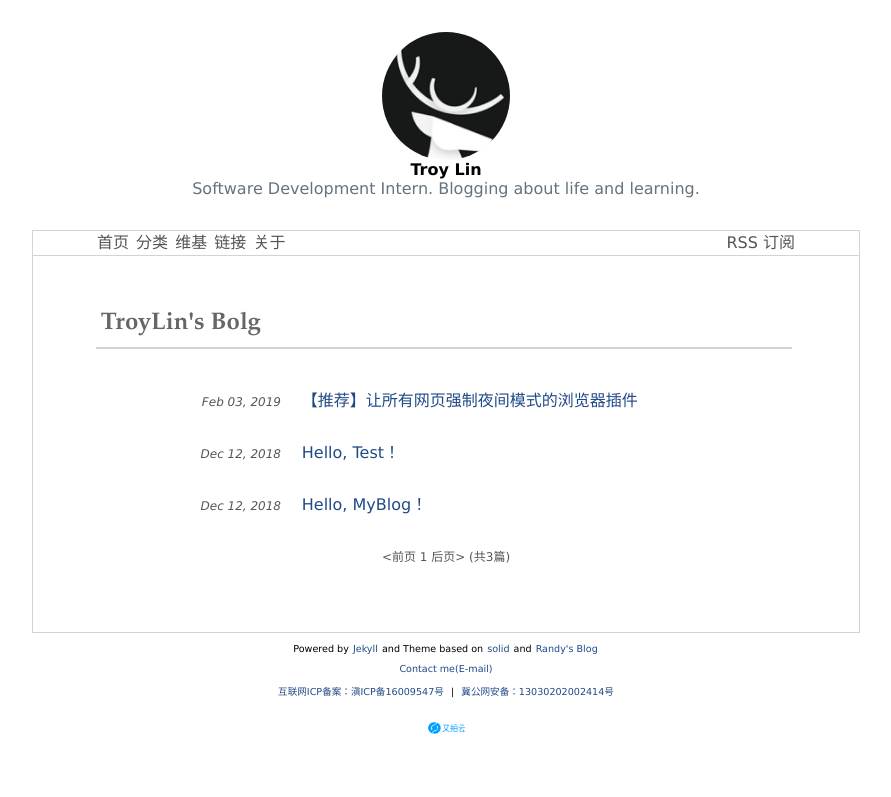
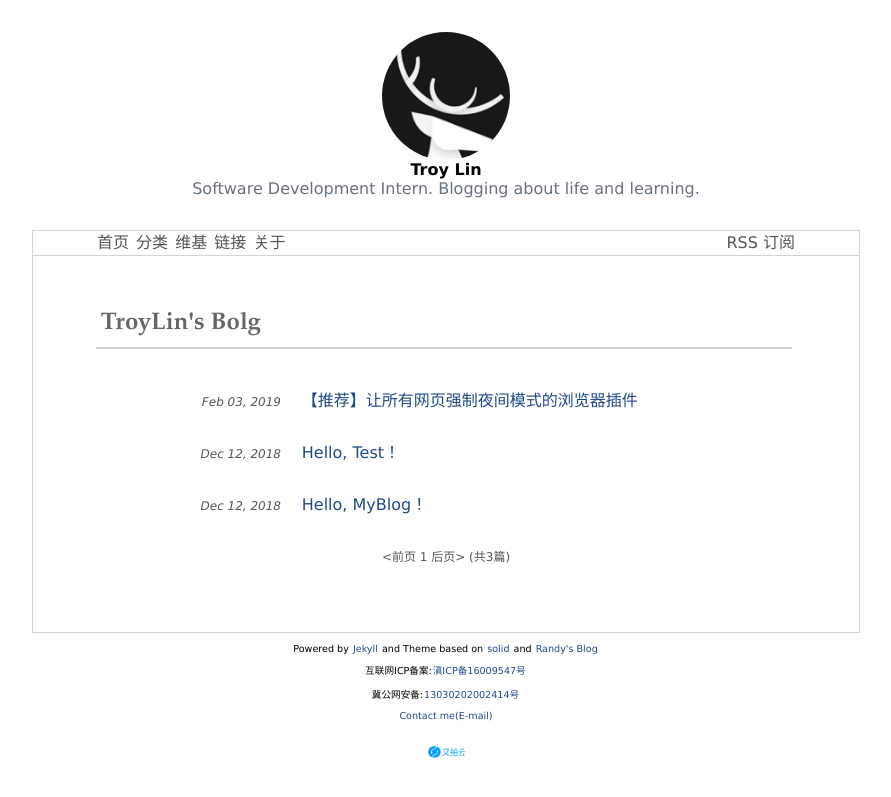
Before and after one commit to TroyLin0218/TroyLin0218.github.io, a Jekyll site: the page built from index.html, in a window 1280 px wide. Shown: the top 797 px of the page, without its empty margins (194-1085 px from the left). Built offline with Jekyll 4.4.1, drawn with Linux system fonts in a browser that asks for light colours; the list of posts is cut into pages by our own code.

Commit message:
修改公安备案和ICP备案样式

```diff
--- a/_includes/footer.html
+++ b/_includes/footer.html
@@ -3,12 +3,13 @@
         and Theme based on <a href="http://github.com/mzlogin/jekyll-theme-solid" target="_blank">solid</a>
         and <a href="https://lutaonan.com/" target="_blank">Randy's Blog</a>
     </p>
-    <p style="font-size:0.6em;"><a href="mailto:troylin0218@163.com" target="_blank">Contact me(E-mail)</a></p>
     <p style="font-size:0.6em;">
-	    <a href="http://www.beian.miit.gov.cn" target="_blank">互联网ICP备案：滇ICP备16009547号</a>
-	   &nbsp;|&nbsp;
-	    <a href="http://www.beian.gov.cn/portal/registerSystemInfo?recordcode=13030202002414" target="_blank">冀公网安备：13030202002414号</a>
+	互联网ICP备案:<a href="http://www.beian.miit.gov.cn" target="_blank">滇ICP备16009547号</a>
+    </p>
+    <p style="font-size:0.6em;">
+	冀公网安备:<a href="http://www.beian.gov.cn/portal/registerSystemInfo?recordcode=13030202002414" target="_blank">13030202002414号</a>
      </p>
+	<p style="font-size:0.6em;"><a href="mailto:troylin0218@163.com" target="_blank">Contact me(E-mail)</a></p>
 	<p style="font-size:0.6em;">
         <a href="https://www.upyun.com/?utm_source=lianmeng&utm_medium=referral" target="_blank">
             <img src="/images/upyunlogo.png" width=50px height=20px />
```
